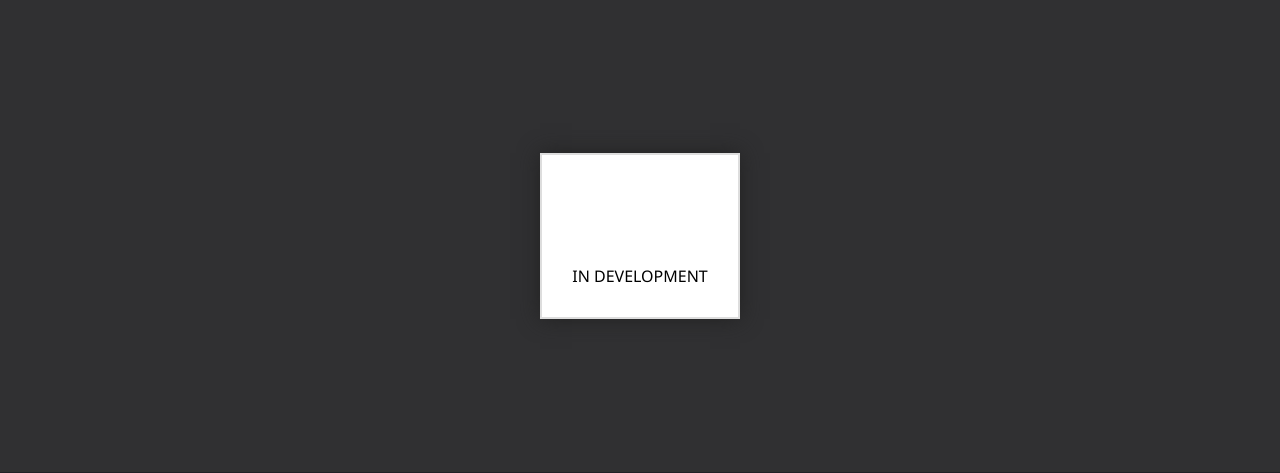
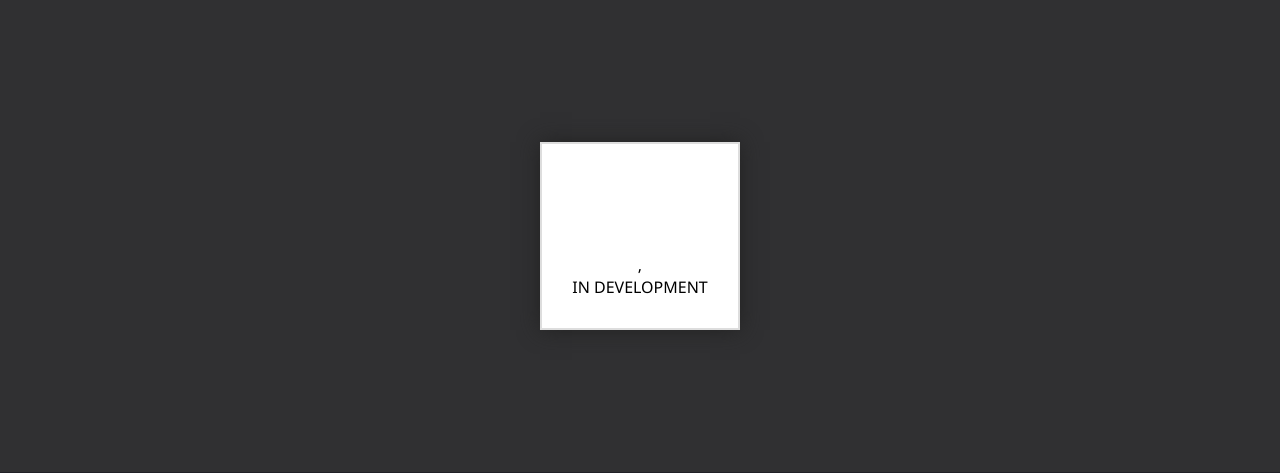
Before and after one commit to dl-eric/naccs-web, a Flask app: template app/templates/schools/school.html in a window 1280 px wide. Shown: the part 88-561 px from the top of the page. Run offline with Flask 2, Linux system fonts and the light colour scheme; the template is opened without the code that fills it, so the values that code supplies are empty; some web fonts are replaced.

Commit message:
Add location to school page

```diff
--- a/app/static/css/schools.css
+++ b/app/static/css/schools.css
@@ -57,13 +57,6 @@
     background-color: #aaa;
 }
 
-.school-banner__name {
-    font-size: 36px;
-    font-weight: bold;
-    padding: 40px;
-    text-align: center;
-}
-
 .school-result {
     height: 50px;
     margin: 4px 0;
@@ -95,3 +88,21 @@
     font-size: 14px;
     color: #555;
   }
+
+  /* school.html */
+
+.school-banner__name {
+    font-size: 36px;
+    font-weight: bold;
+    padding: 40px;
+    text-align: center;
+}
+
+.school-banner__img {
+    display: block;
+    margin: 0 auto;
+}
+
+.school-banner__location {
+    text-align: center;
+}
--- a/app/templates/schools/school.html
+++ b/app/templates/schools/school.html
@@ -5,8 +5,14 @@
 <link rel="stylesheet" href="{{ url_for('static', filename='css/schools.css') }}">
 
 <div class="card">
+    <img class="school-banner__img" src="{{ school.logo_path }}">
+
     <div class="school-banner__name">
         {{ school.name }}
+    </div>
+
+    <div class="school-banner__location">
+        {{ school.city }}, {{ school.state }} {{ school.country.name }}
     </div>
 
 IN DEVELOPMENT
```
